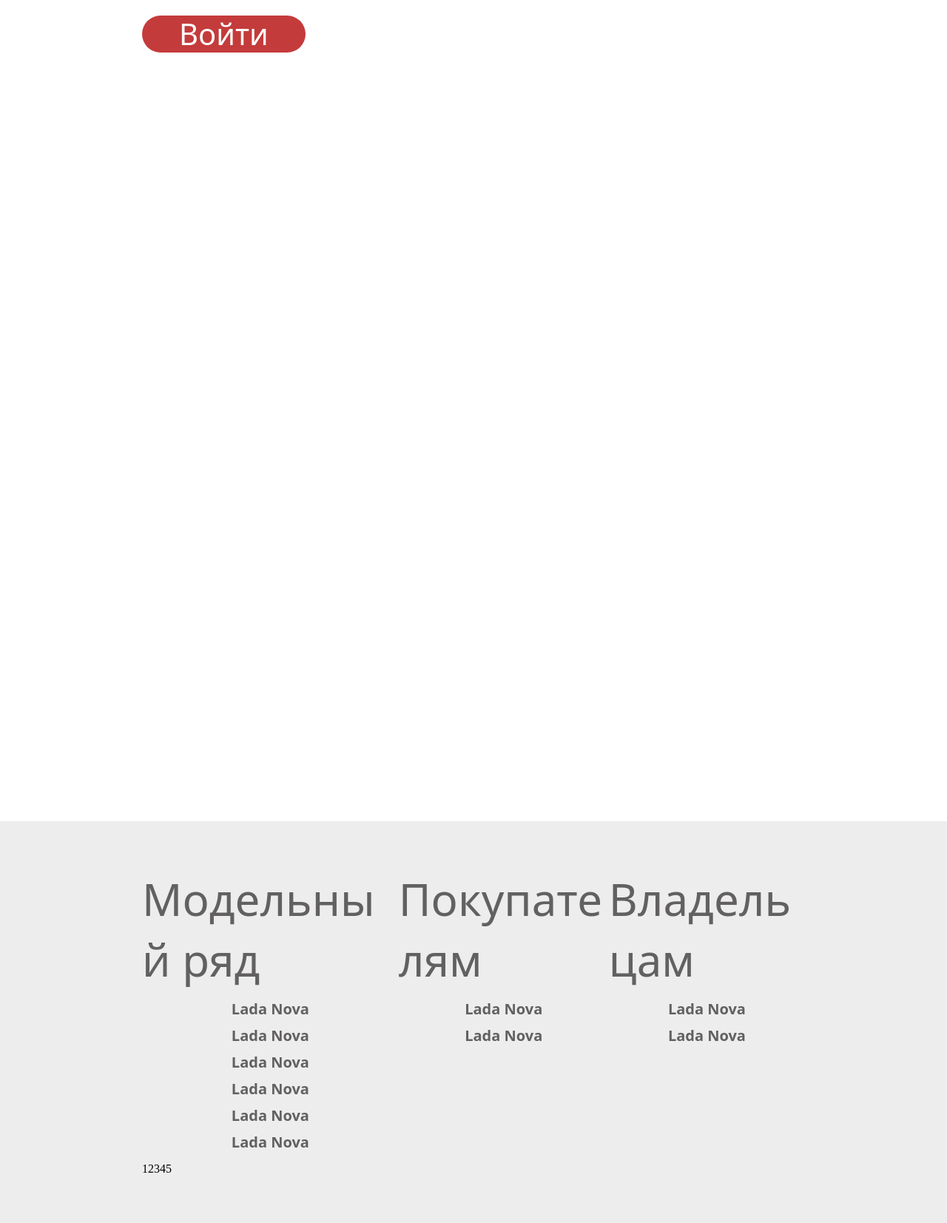
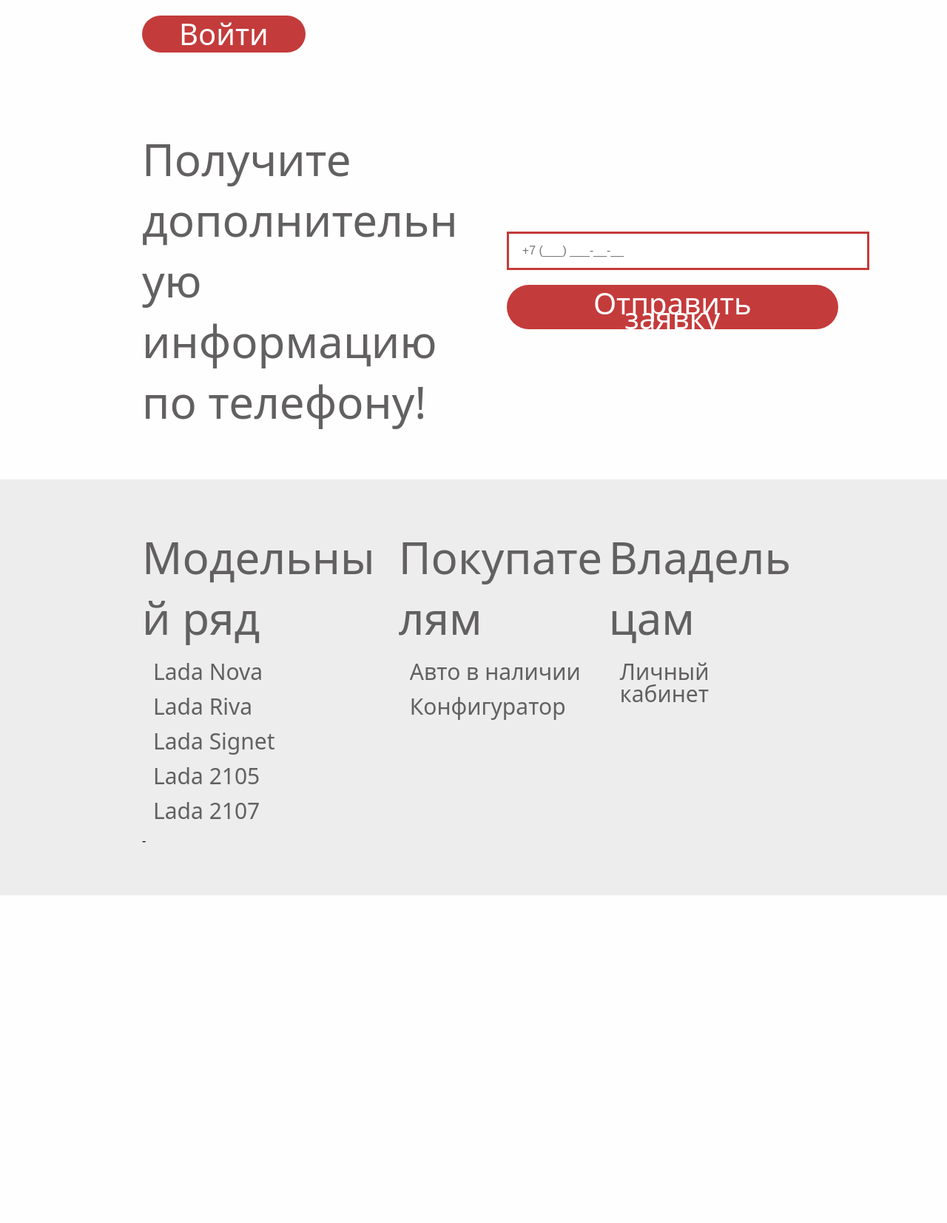
Before and after one commit to Vladislauu/ladadealer, a PHP site: page / in a window 1280 px wide. Shown: the part 1665-3318 px from the top of the page at 74% size. After the commit the page ends 2875 px from the top, so only its background shows below. Run offline with PHP 8.4, Linux system fonts and the light colour scheme.

Commit message:
конец 1й лабы

```diff
--- a/index.html
+++ b/index.html
@@ -64,7 +64,16 @@
             </div>
             <img src="media/service.jpg" class="image--scaling">
         </section>
-        <section class="consultation"></section>
+        <section class="consultation">
+            <div class="text--gray">
+                Получите дополнительную информацию по телефону!
+            </div>
+            <div class="consultation__form">
+                <input type="tel" class="input input--phone" placeholder="+7 (___) ___-__-__">
+                <button class="button--red">Отправить заявку</button>
+            </div>
+
+        </section>
     <footer class="footer">
         <div class="footer__lists">
             <div class="footer__list">
@@ -73,22 +82,19 @@
                 </div>
                 <ul class="list">
                     <li>
-                        <button class="button--sharp">Lada Nova</button>
+                        <button class="button--light">Lada Nova</button>
                     </li>
                     <li>
-                        <button class="button--sharp">Lada Nova</button>
+                        <button class="button--light">Lada Riva</button>
                     </li>
                     <li>
-                        <button class="button--sharp">Lada Nova</button>
+                        <button class="button--light">Lada Signet</button>
                     </li>
                     <li>
-                        <button class="button--sharp">Lada Nova</button>
+                        <button class="button--light">Lada 2105</button>
                     </li>
                     <li>
-                        <button class="button--sharp">Lada Nova</button>
-                    </li>
-                    <li>
-                        <button class="button--sharp">Lada Nova</button>
+                        <button class="button--light">Lada 2107</button>
                     </li>
                 </ul>
             </div>
@@ -98,12 +104,11 @@
                 </div>
                 <ul class="list">
                      <li>
-                        <button class="button--sharp">Lada Nova</button>
+                        <button class="button--light">Авто в наличии</button>
                     </li>
                     <li>
-                        <button class="button--sharp">Lada Nova</button>
+                        <button class="button--light">Конфигуратор</button>
                     </li>
-                    <li>
                 </ul>
             </div>
             <div class="footer__list">
@@ -112,17 +117,13 @@
                 </div>
                 <ul class="list">
                      <li>
-                        <button class="button--sharp">Lada Nova</button>
+                        <button class="button--light">Личный кабинет</button>
                     </li>
-                    <li>
-                        <button class="button--sharp">Lada Nova</button>
-                    </li>
-                    <li>
                 </ul>
             </div>
         </div>
         <div class="footer__legal">
-            12345
+            -
         </div>
     </footer>
     <script src="script.js"></script>
--- a/styles/buttons.css
+++ b/styles/buttons.css
@@ -42,7 +42,7 @@
     border: none;
 }
 .button--sharp:hover {
-    background:#f0f0f0;
+    opacity: 0.9;
 }
 
 .button--red {
@@ -55,7 +55,8 @@
 
     max-height: 60px;
     min-height: 6px;
-    max-width: fit-content;
+    width: fit-content;
+    max-width: 100%;
     min-width: 10%;                     /* Не вылезает за пределы */
     padding: 15px 50px;                  /* Сокращенная запись */
     border-radius: 30px;
@@ -68,3 +69,21 @@
 .button--red:hover {
     opacity: 0.9;                        /* Эффект при наведении */
 }
+
+.button--light {
+    font-family: system-ui, -apple-system, BlinkMacSystemFont, 'Segoe UI', Roboto, Oxygen, Ubuntu, Cantarell, 'Open Sans', 'Helvetica Neue', sans-serif;
+    color: #626060;
+    line-height: 1;
+    text-align: left;
+    font-size: clamp(1px,30px,40px);
+    font-weight: lighter;
+    height: 100%;
+    width: 100%;
+    margin: 0;
+    padding-left: 15px;
+    background: none;
+    border: none;
+}
+.button--light:hover {
+    opacity: 0.9;
+}
--- a/styles/global.css
+++ b/styles/global.css
@@ -1,6 +1,7 @@
 body {
     margin: 0;
     padding: 0;
+    background-color: #fefefe;
 }
 
 .image--scaling {
@@ -20,7 +21,7 @@ body {
     align-items: center;
     border: 5px;
     height: 90px;
-    background-color: #ffffff;
+    background-color: #fefefe;
 }
 
 .navigation__buttons {
@@ -117,10 +118,6 @@ body {
     min-width: 0;
 }
 
-.consultation {
-    height: 1000px;
-}
-
 .footer {
     background-color: #EDEDED;
 
@@ -156,3 +153,33 @@ body {
     justify-content:flex-start;
     list-style: none;
 }
+
+.consultation {
+    display: grid;
+    grid-template-columns: 50% 50%;
+    padding-top: 5%;
+    padding-bottom:5%;
+    padding-left: 15%;
+    padding-right: 15%;
+    gap:5%;
+}
+
+.consultation__form {
+    display: flex;
+    flex-direction: column;
+    gap: 20px;
+    justify-content: center;
+}
+
+.input {
+    padding: 14px 18px;
+    font-size: 16px;
+    border: 3px solid #C43B3B;
+    width: 100%;
+    outline: none;
+    background: white;
+}
+
+.input--phone {
+
+}
```
